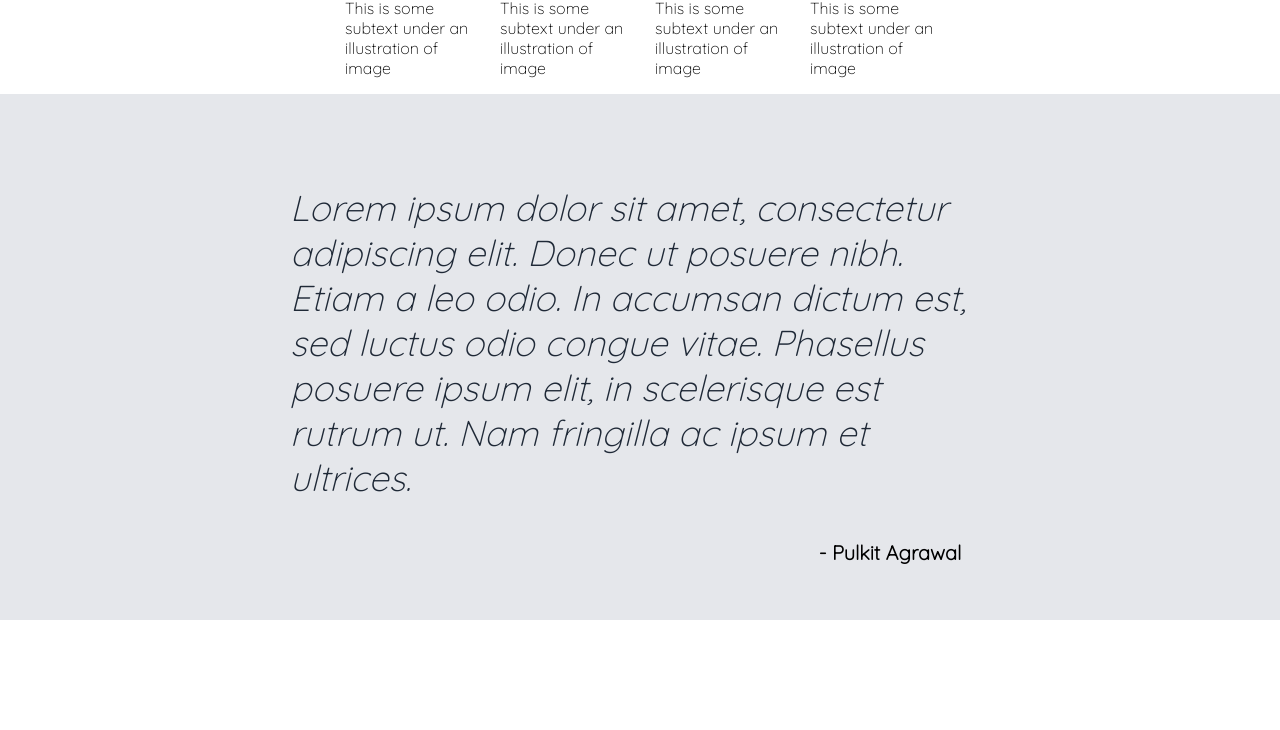
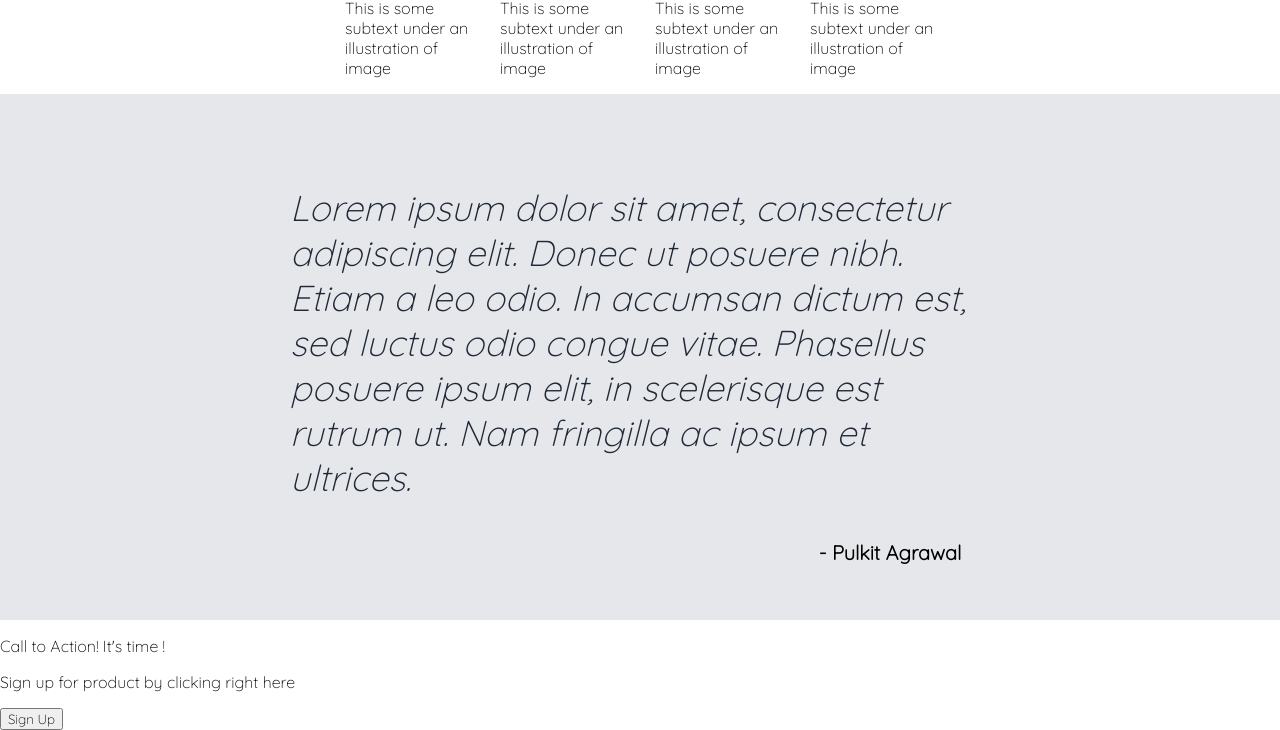
Before and after one commit to Pulkit426/landing-page, a plain HTML site: page index.html in a window 1280 px wide. Shown: the part 716-1446 px from the top of the page. Before the commit the page ends 1336 px from the top, so only its background shows below. Drawn offline with Linux system fonts and the light colour scheme.

Commit message:
add data for cta  component

```diff
--- a/index.html
+++ b/index.html
@@ -57,5 +57,18 @@
         <p class="quote-text"> Lorem ipsum dolor sit amet, consectetur adipiscing elit. Donec ut posuere nibh. Etiam a leo odio. In accumsan dictum est, sed luctus odio congue vitae. Phasellus posuere ipsum elit, in scelerisque est rutrum ut. Nam fringilla ac ipsum et ultrices. </p>
         <p class="quote-author"> - Pulkit Agrawal</p>
     </div>
+
+    <div class="cta">
+        <div class="cta-banner">
+            <div class="cta-text">
+                <p class="cta-heading"> Call to Action! It's time !</p>
+                <p> Sign up for product by clicking right here </p>
+            </div>
+            <button> Sign Up </button>
+        </div>
+
+    </div>
+
+
 </body>
 </html>
```
